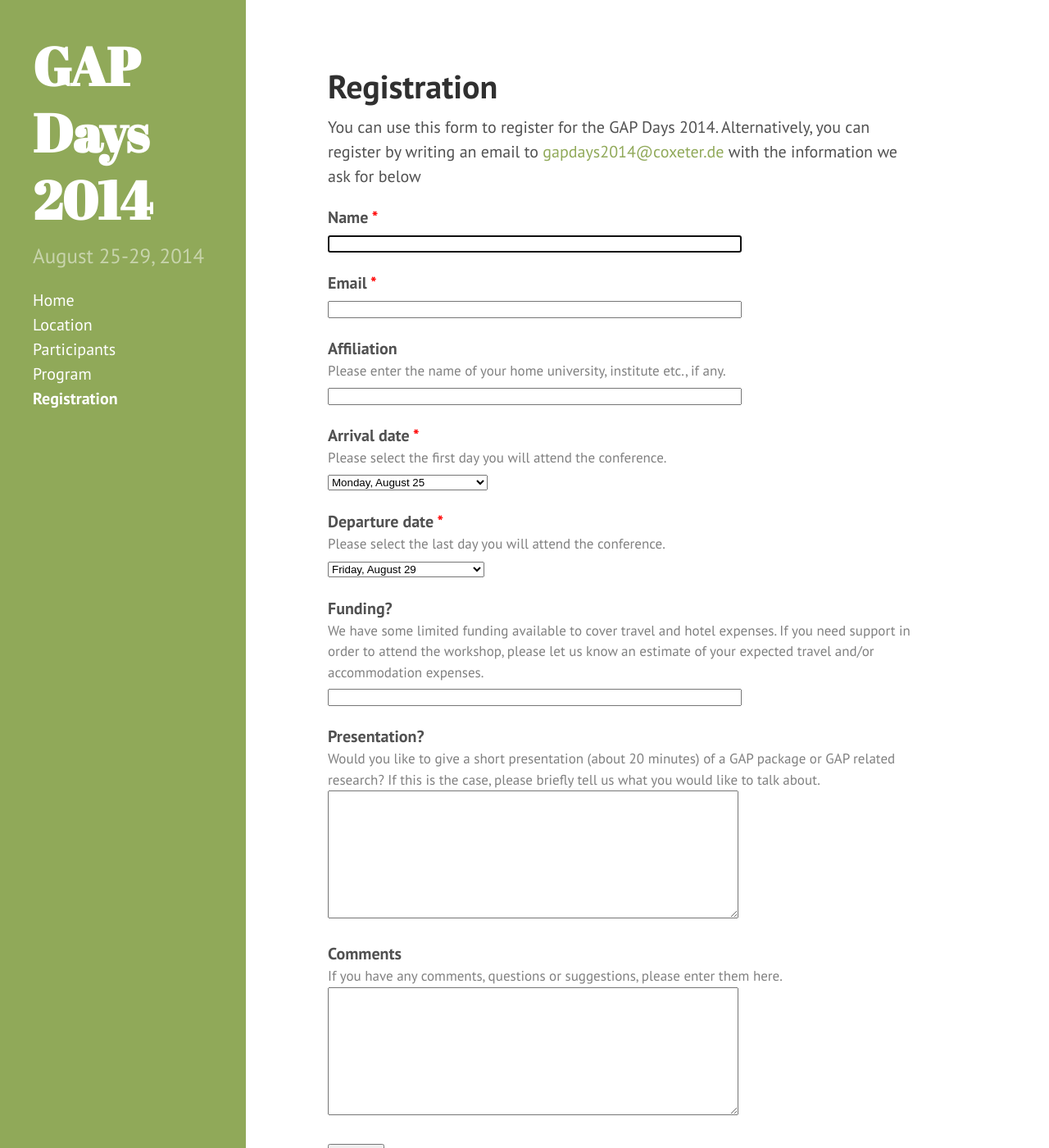
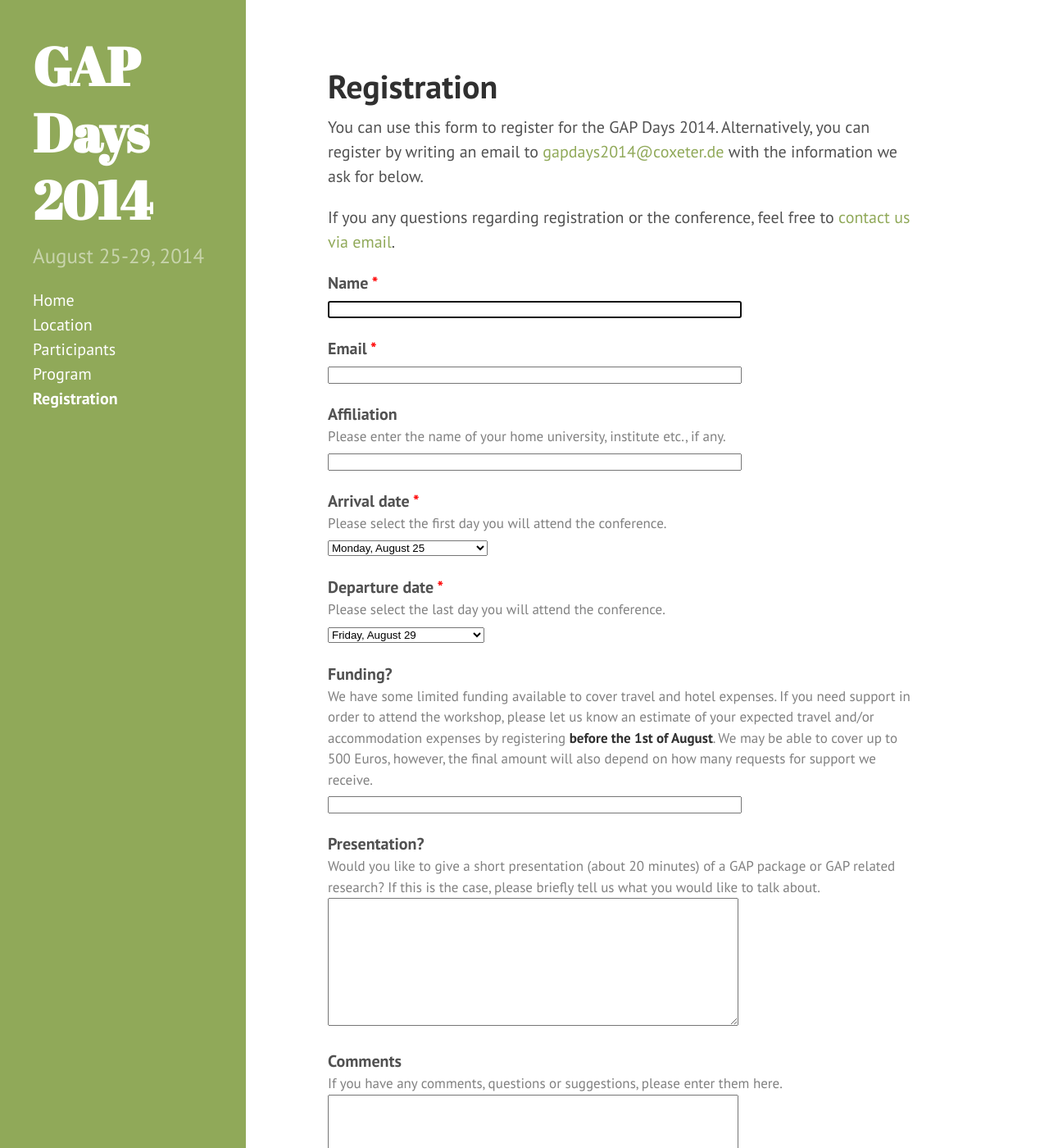
Before and after one commit to olexandr-konovalov/gapdays2014, a Jekyll site: the page built from registration.html, in a window 1280 px wide and 1400 px high. Shown: the whole window at 82% size. Built offline with Jekyll 4.4.1, drawn with Linux system fonts in a browser that asks for light colours; Markdown is read by kramdown in place of the engine named in the settings.

Commit message:
Improve reg page

```diff
--- a/registration.html
+++ b/registration.html
@@ -14,7 +14,13 @@ title: Registration
 You can use this form to register for the GAP Days 2014.
 Alternatively, you can register by writing an email to
 <a href="mailto:gapdays2014@coxeter.de">gapdays2014@coxeter.de</a>
-with the information we ask for below
+with the information we ask for below.
+</p>
+
+<p>
+If you any questions
+regarding registration or the conference, feel free to
+<a href="mailto:gapdays2014@coxeter.de">contact us via email</a>.
 </p>
 <form action="http://getsimpleform.com/messages?form_api_token=179c82620dd5f6dbf50841a091845f48" method="post">
 
@@ -88,8 +94,11 @@ with the information we ask for below
   </div>
   <div class="form-field-description">
     We have some limited funding available to cover travel and hotel expenses.
-    If you need support in order to attend the workshop, please let us
-    know an estimate of your expected travel and/or accommodation expenses.
+    If you need support in order to attend the workshop, please let us know an
+    estimate of your expected travel and/or accommodation expenses by
+    registering <strong>before the 1st of August</strong>. We may be able to
+    cover up to 500 Euros, however, the final amount will also depend on how
+    many requests for support we receive.
   </div>
   <input type="text" size="60" maxlength="180" name="funding" />
 </div>
```
